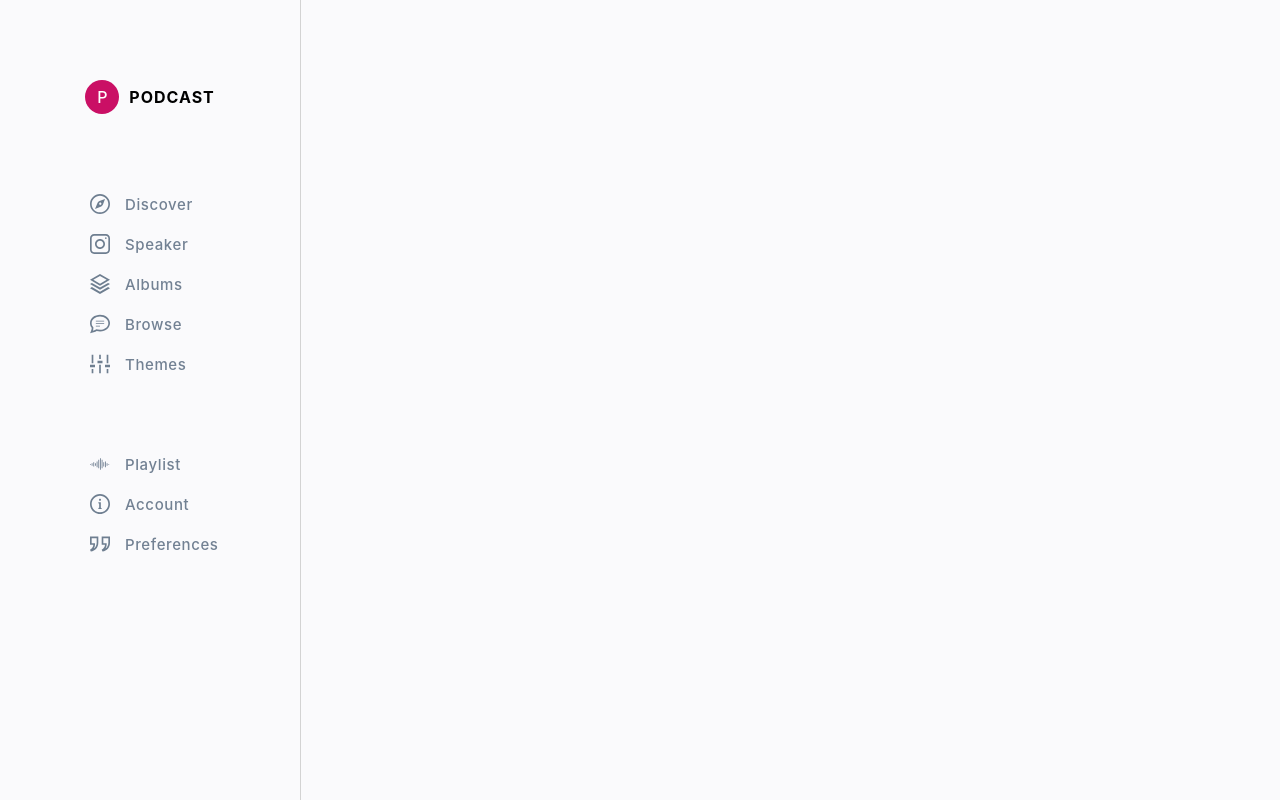
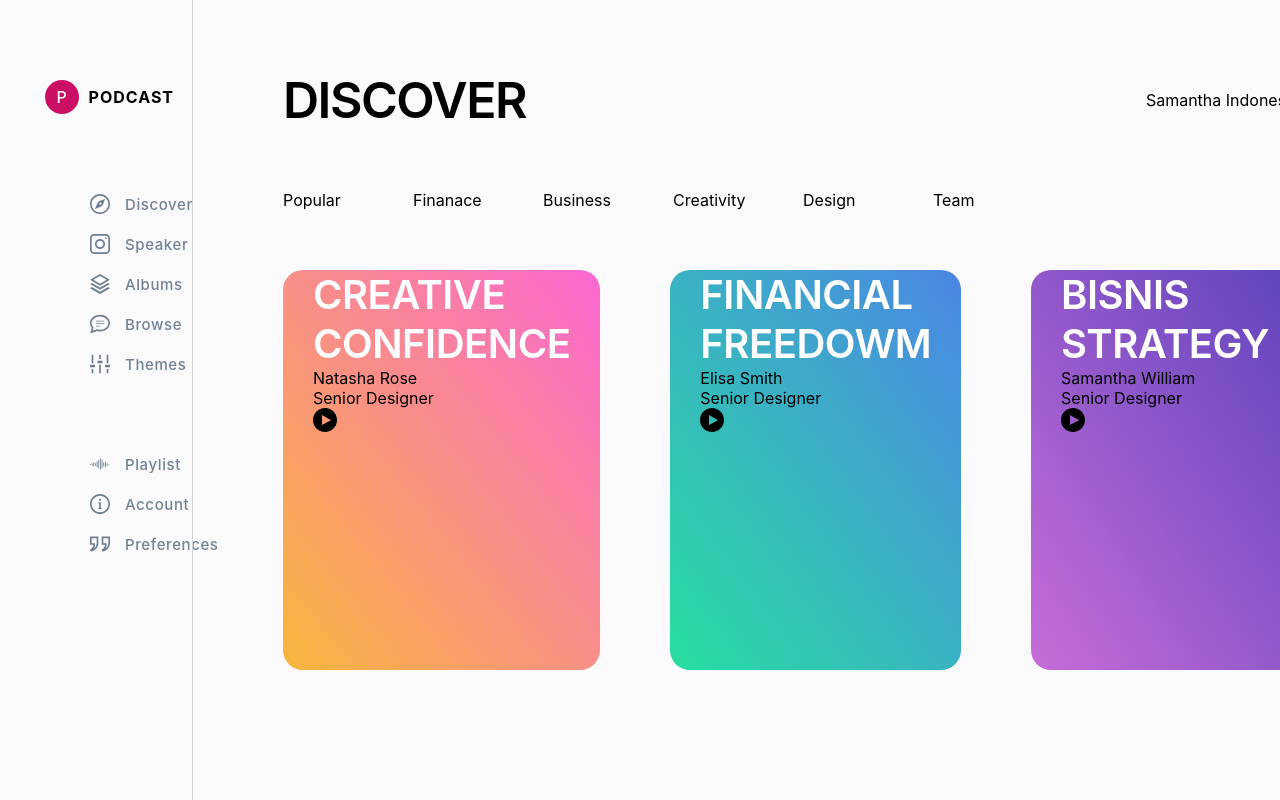
Before and after one commit to Trapa-Eureka/playing-dashbord, a website: page index.html in a window 1280 px wide. Drawn offline with Linux system fonts and the light colour scheme.

Commit message:
add right area element and style

```diff
--- a/css/playing-dashbord.css
+++ b/css/playing-dashbord.css
@@ -28,7 +28,7 @@ body {
 
 .outer {
     display: grid;
-    grid-template-columns: repeat(2, minmax(300px, max-content));
+    grid-template-columns: 15% 85%;
     grid-gap: 0;
 }
 .left {
@@ -101,4 +101,75 @@ body {
 
 .right {
     border-left: 1px solid #d3d3d3;
+    display: grid;
+    grid-template-rows: repeat(2, minmax(max-content, max-content));
+    grid-gap: 60px;
+    padding: 70px 90px 0px 90px;
 }
+
+.header {
+    display: flex;
+    justify-content: space-between;
+}
+.header .header__title {
+    display: flex;
+    justify-content: flex-start;
+    align-self: flex-start;
+    text-transform: uppercase;
+    font-size: 50px;
+    font-weight: 600;
+    letter-spacing: -1.5px;
+}
+.header .header__info {
+    display: flex;
+    justify-content: flex-start;
+    align-self: center;
+}
+
+.content__wrap {
+    display: grid;
+    grid-template-rows: repeat(2, minmax(max-content, max-content));
+    grid-gap: 60px;
+}
+.content__wrap .content__menu {
+    margin: 0;
+    padding: 0;
+    display: grid;
+    grid-template-columns: repeat(6, minmax(130px, max-content));
+}
+.content__wrap .section__item {
+    margin: 0;
+    padding: 0;
+    display: grid;
+    grid-template-columns: repeat(3, 1fr);
+    grid-gap: 70px;
+}
+.section__item .item__list {
+    padding: 0px 30px 0px 30px;
+    height: 400px;
+    border-radius: 20px;
+}
+.section__item .item__list:first-child {
+    background: linear-gradient(to top right, #F7B73C 0%, #FA67D1 100%);
+}
+.section__item .item__list:nth-child(2) {
+    background: linear-gradient(to top right, #28DEA0 0%, #4B86E4 100%);
+}
+.section__item .item__list:last-child {
+    background: linear-gradient(to top right, #C66CD7 0%, #5D44BD 100%);
+}
+.item__list .list__wrap {
+    display: grid;
+    grid-template-columns: 75% 25%;
+}
+.list__wrap .item__area {
+    display: grid;
+    grid-template-rows: repeat(4, max-content);
+}
+.item__area .title {
+    font-size: 40px;
+    color: #fff;
+    font-weight: 600;
+    letter-spacing: -0.5px;
+    text-transform: uppercase;
+}
--- a/index.html
+++ b/index.html
@@ -74,17 +74,66 @@
             </div>
             <div class="right">
                 <div class="header">
-                    <span class="header__title"></span>
-                    <div class="header__info"></div>
+                    <span class="header__title">discover</span>
+                    <div class="header__info">
+                        <div class="info__wrap">
+                            <div class="pic"></div>
+                            <div class="info__user">
+                                <span class="user__name">Samantha</span>
+                                <span class="country">Indonesia</span>
+                            </div>
+                        </div>
+                    </div>
                 </div>
                 <div class="content__wrap">
                     <ul class="content__menu">
-                        <li class="menu"></li>
-                        <li class="menu"></li>
-                        <li class="menu"></li>
-                        <li class="menu"></li>
-                        <li class="menu"></li>
-                        <li class="menu"></li>
+                        <li class="menu__list">Popular</li>
+                        <li class="menu__list">Finanace</li>
+                        <li class="menu__list">Business</li>
+                        <li class="menu__list">Creativity</li>
+                        <li class="menu__list">Design</li>
+                        <li class="menu__list">Team</li>
+                    </ul>
+                    <ul class="section__item">
+                        <li class="item__list">
+                            <div class="list__wrap">
+                                <div class="item__area">
+                                    <span class="title">creative confidence</span>
+                                    <span class="list__user">Natasha Rose</span>
+                                    <span class="list__position">Senior Designer</span>
+                                    <svg xmlns="http://www.w3.org/2000/svg" width="24" height="24" viewBox="0 0 24 24">
+                                        <path d="M12 0c-6.627 0-12 5.373-12 12s5.373 12 12 12 12-5.373 12-12-5.373-12-12-12zm-3 17v-10l9 5.146-9 4.854z"/>
+                                    </svg>
+                                </div>
+                                <div class="author"></div>
+                            </div>
+                        </li>
+                        <li class="item__list">
+                            <div class="list__wrap">
+                                <div class="item__area">
+                                    <span class="title">financial freedowm</span>
+                                    <span class="list__user">Elisa Smith</span>
+                                    <span class="list__position">Senior Designer</span>
+                                    <svg xmlns="http://www.w3.org/2000/svg" width="24" height="24" viewBox="0 0 24 24">
+                                        <path d="M12 0c-6.627 0-12 5.373-12 12s5.373 12 12 12 12-5.373 12-12-5.373-12-12-12zm-3 17v-10l9 5.146-9 4.854z"/>
+                                    </svg>
+                                </div>
+                                <div class="author"></div>
+                            </div>
+                        </li>
+                        <li class="item__list">
+                            <div class="list__wrap">
+                                <div class="item__area">
+                                    <span class="title">bisnis strategy</span>
+                                    <span class="list__user">Samantha William</span>
+                                    <span class="list__position">Senior Designer</span>
+                                    <svg xmlns="http://www.w3.org/2000/svg" width="24" height="24" viewBox="0 0 24 24">
+                                        <path d="M12 0c-6.627 0-12 5.373-12 12s5.373 12 12 12 12-5.373 12-12-5.373-12-12-12zm-3 17v-10l9 5.146-9 4.854z"/>
+                                    </svg>
+                                </div>
+                                <div class="author"></div>
+                            </div>
+                        </li>
                     </ul>
                 </div>
             </div>
```
